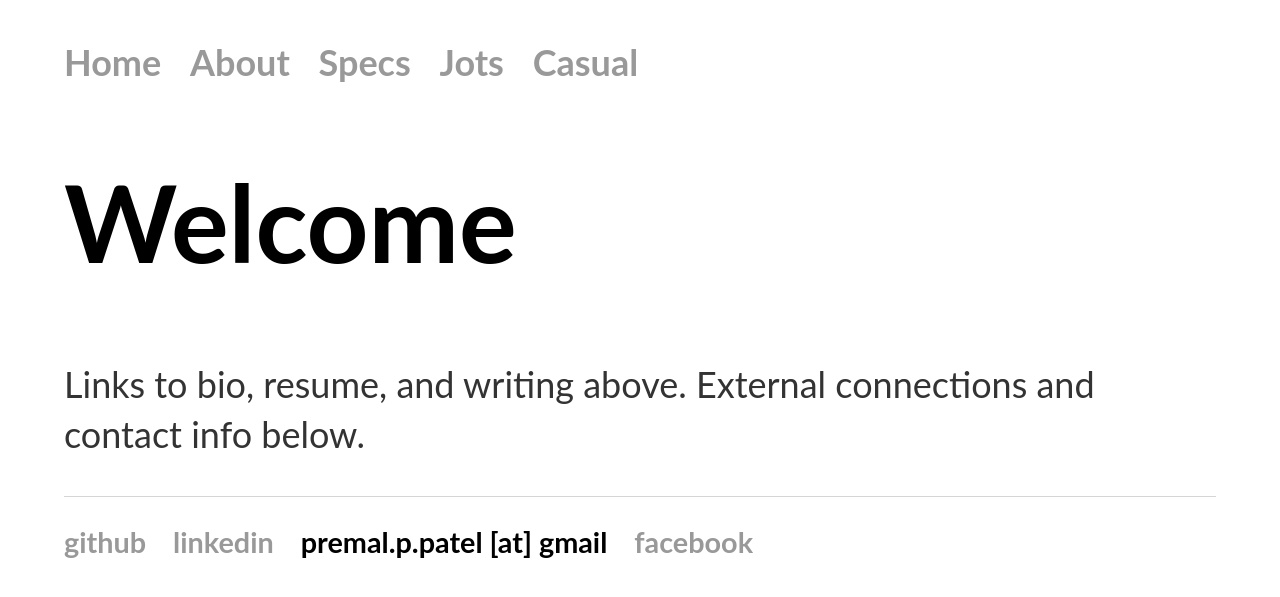
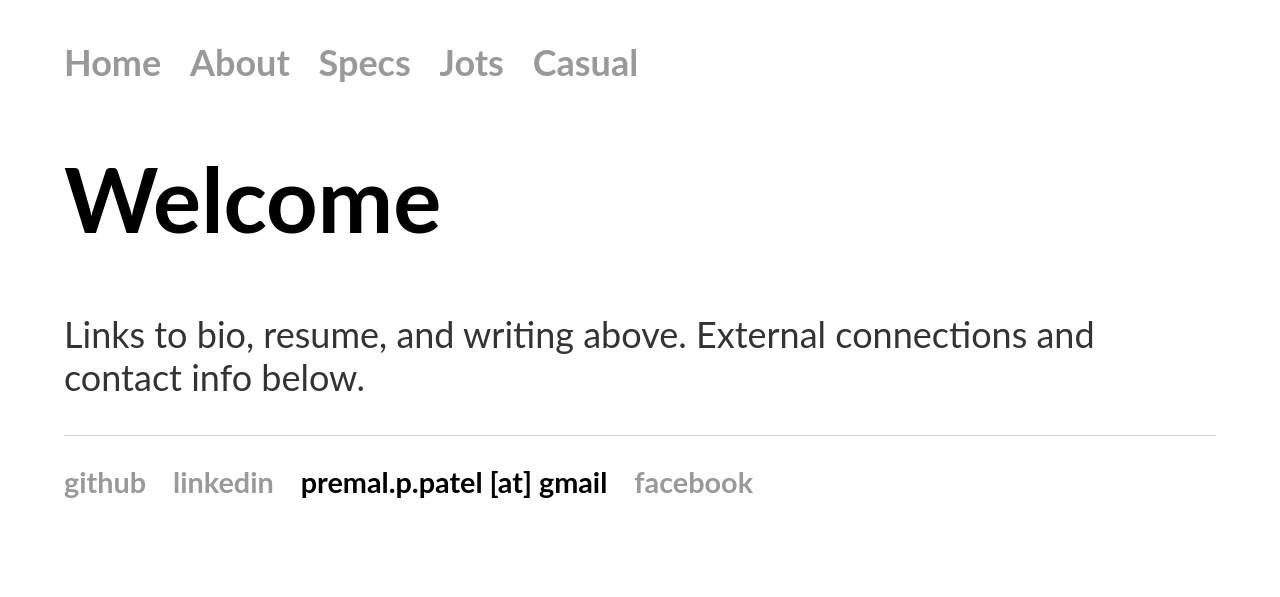
Before and after one commit to patelpp/patelpp.github.io, a Jekyll site: the page built from index.html, in a window 1280 px wide. Shown: the top 597 px of the page. Built offline with Jekyll 4.4.1, drawn with Linux system fonts in a browser that asks for light colours.

Commit message:
Updated 'css/main.css' via CloudCannon

```diff
--- a/css/main.css
+++ b/css/main.css
@@ -21,13 +21,14 @@ a {
     color: #999;
 }
 a:hover {
-    text-decoration: underline;
+    text-decoration: none;
+    color: #999;
 }
 h1 {
-    font-size: 3em;
+    font-size: 250%;
 }
 p {
-    line-height: 1.4em;
+    line-height: 1.2;
     color: #333;
 }
 footer {
@@ -43,3 +44,19 @@ ul.posts {
 ul.posts li {
     list-style: none;
 }
+
+hr {
+  border: 0;
+  height: 0;
+  border-top: 1px solid rgba(0, 0, 0, 0.1);
+  border-bottom: 1px solid rgba(255, 255, 255, 0.3);
+}
+
+pre {
+    padding: 16px;
+    width: auto;
+    overflow: auto;
+    background-color: #f6f8fa;
+    font-size: 90%;
+    line-height: 1.45;
+}
```
